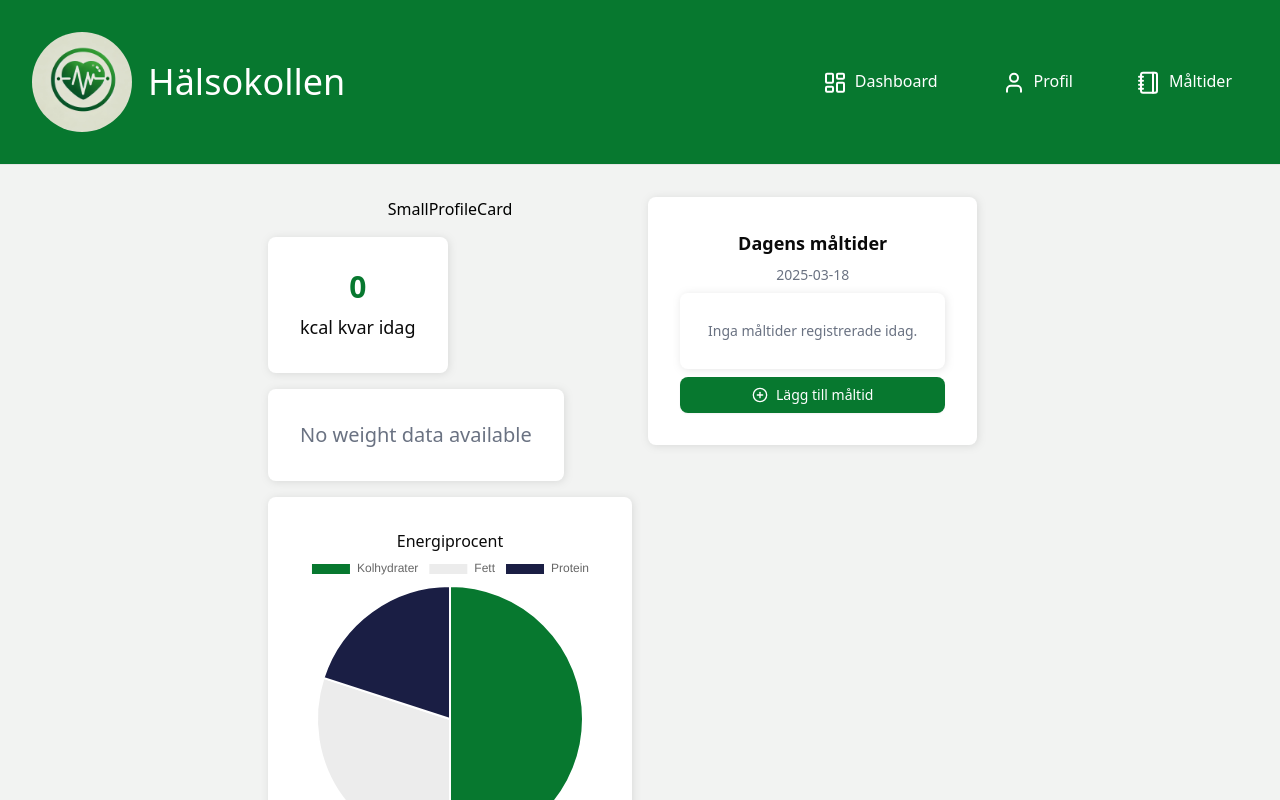
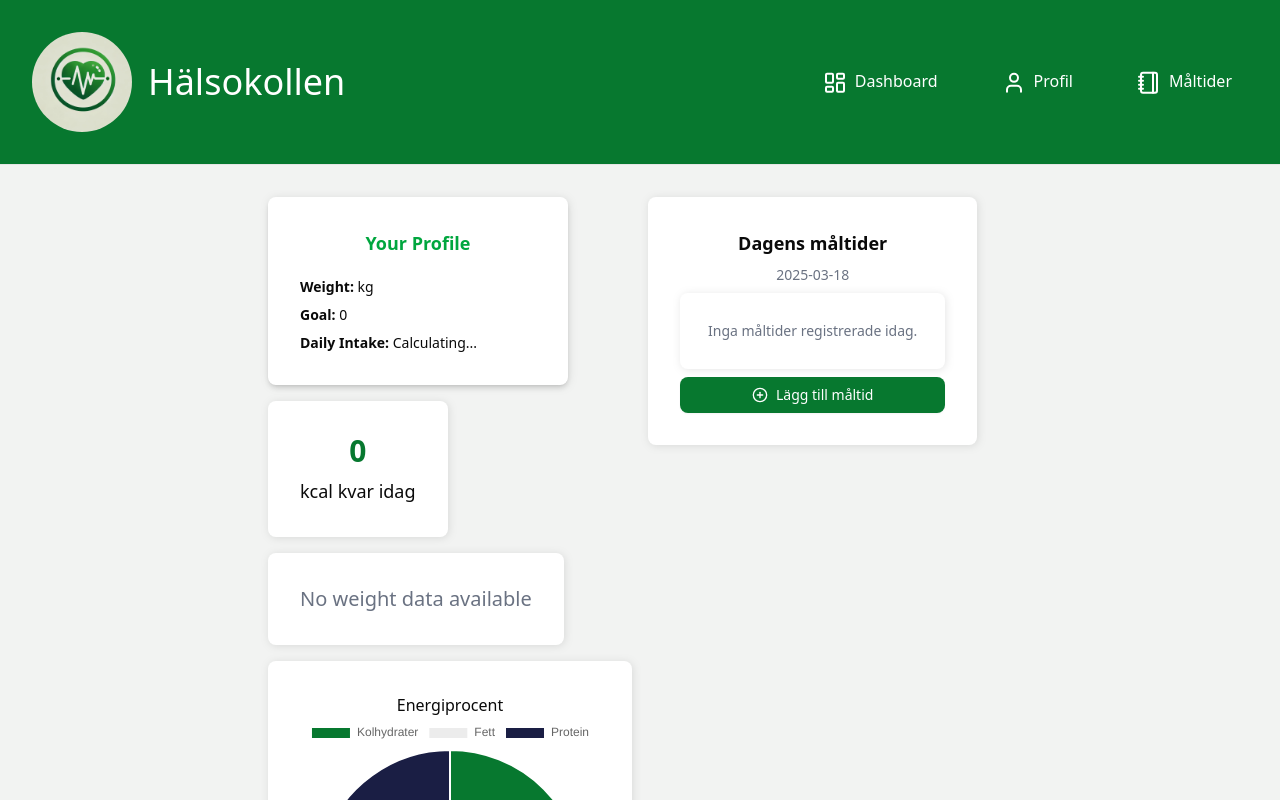
Before and after one commit to rebeccalindman/Health-Tracker-React-Tailwind, a React (Vite) app: page / in a window 1280 px wide. Shown: the top 800 px of the page. Built offline with nearby package versions, Linux system fonts and the light colour scheme.

Commit message:
smallprofilecard updated with mini version of profile card

```diff
--- a/src/components/dashboard/SmallProfileCard.tsx
+++ b/src/components/dashboard/SmallProfileCard.tsx
@@ -1,9 +1,26 @@
-
+import { useSelector } from "react-redux";
+import { RootState } from "../../redux/store"; // ✅ Import RootState
 
 const SmallProfileCard = () => {
+  const { weight, goal, tdee } = useSelector((state: RootState) => state.profile);
+
+  const profileSummary = [
+    { label: "Weight", value: `${weight} kg` },
+    { label: "Goal", value: goal },
+    { label: "Daily Intake", value: tdee ? `${Math.round(tdee)} kcal` : "Calculating..." },
+  ];
+
   return (
-    <div>SmallProfileCard</div>
-  )
-}
+    <div className="card p-4 w-full max-w-[300px] shadow-md">
+      <h3 className="text-lg font-bold text-green-600 mb-3">Your Profile</h3>
 
-export default SmallProfileCard
+      {profileSummary.map(({ label, value }) => (
+        <p key={label} className="text-sm text-left">
+          <strong>{label}:</strong> {value}
+        </p>
+      ))}
+    </div>
+  );
+};
+
+export default SmallProfileCard;
```
